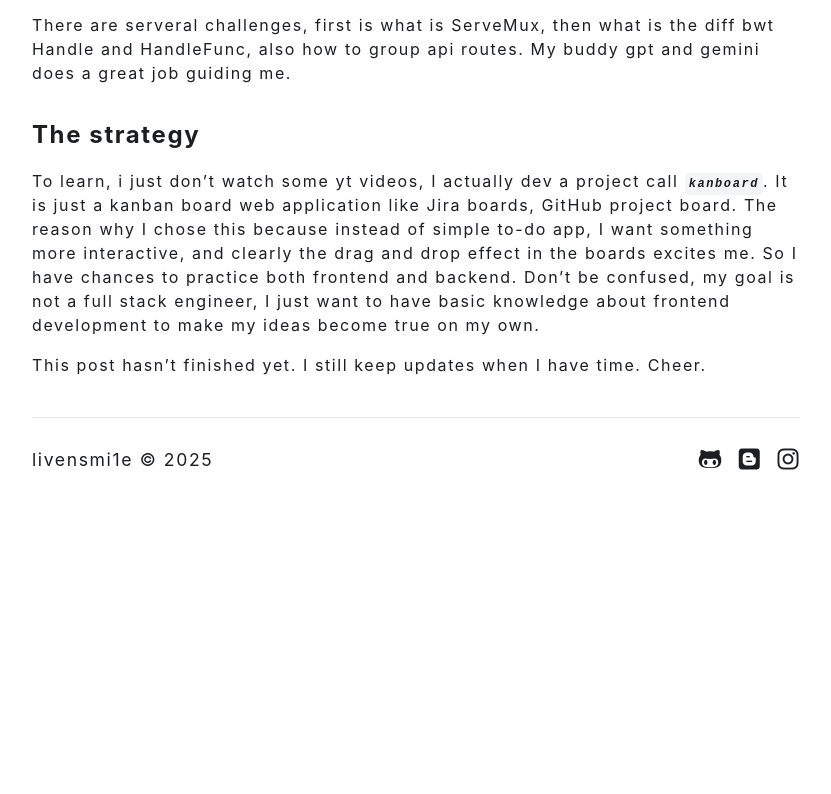
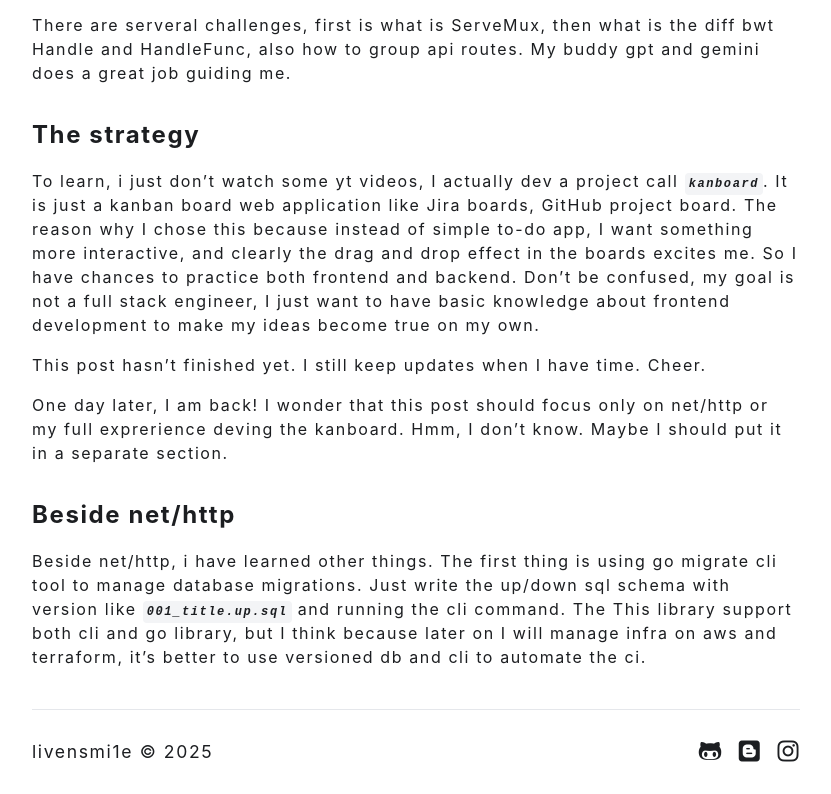
Before and after one commit to livensmi1e/space, an Astro site: page /writings/moving-from-echo-to-net-http in a window 1280 px wide. Shown: the part 610-1404 px from the top of the page, without its empty margins (224-1055 px from the left). Before the commit the page ends 1112 px from the top, so only its background shows below. Built offline with nearby package versions, Linux system fonts and the light colour scheme; Astro itself is replaced by a stand-in of ours; some packages are replaced by stand-ins of ours.

Commit message:
update some words

```diff
--- a/src/content/writings/moving-from-echo-to-net-http.md
+++ b/src/content/writings/moving-from-echo-to-net-http.md
@@ -21,3 +21,9 @@ There are serveral challenges, first is what is ServeMux, then what is the diff
 To learn, i just don't watch some yt videos, I actually dev a project call `kanboard`. It is just a kanban board web application like Jira boards, GitHub project board. The reason why I chose this because instead of simple to-do app, I want something more interactive, and clearly the drag and drop effect in the boards excites me. So I have chances to practice both frontend and backend. Don't be confused, my goal is not a full stack engineer, I just want to have basic knowledge about frontend development to make my ideas become true on my own.
 
 This post hasn't finished yet. I still keep updates when I have time. Cheer.
+
+One day later, I am back! I wonder that this post should focus only on net/http or my full exprerience deving the kanboard. Hmm, I don't know. Maybe I should put it in a separate section.
+
+## Beside net/http
+
+Beside net/http, i have learned other things. The first thing is using go migrate cli tool to manage database migrations. Just write the up/down sql schema with version like `001_title.up.sql` and running the cli command. The This library support both cli and go library, but I think because later on I will manage infra on aws and terraform, it's better to use versioned db and cli to automate the ci.
```
